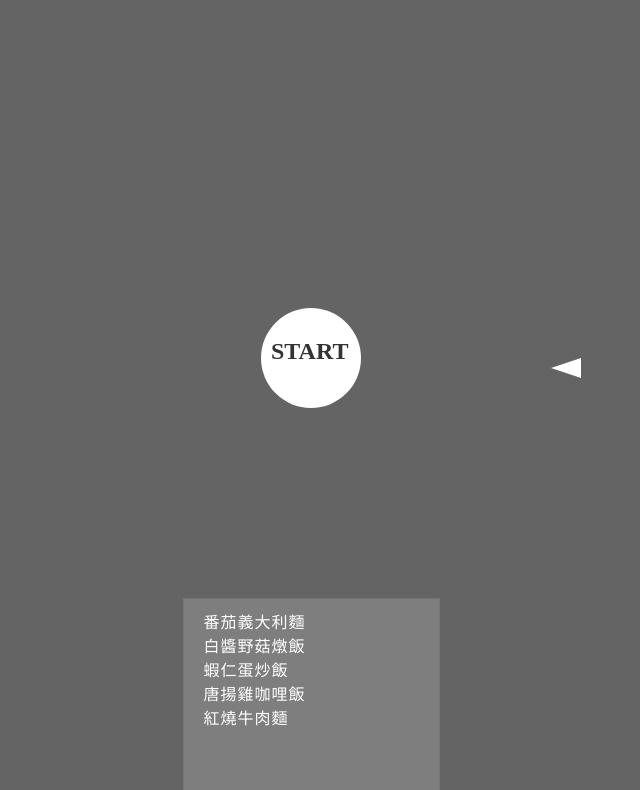
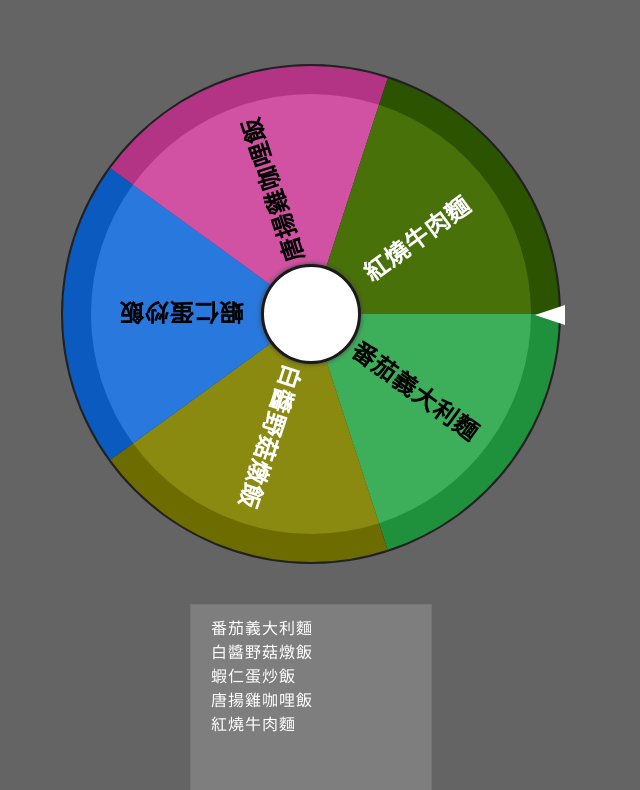
Before and after one commit to huachen8858/lunch-selector, a plain HTML site: page index.html in a window 1280 px wide. Shown: the part 99-889 px from the top of the page, without its empty margins (329-969 px from the left). Drawn offline with Linux system fonts and the light colour scheme.

Commit message:
轉動轉盤

```diff
--- a/index.html
+++ b/index.html
@@ -9,6 +9,7 @@
         margin: 0;
         padding: 0;
         box-sizing: border-box;
+        font-family: "Segoe UI", Tahoma, Geneva, Verdana, sans-serif;
       }
       body {
         background-color: #646464;
@@ -31,22 +32,24 @@
       .center-circle {
         width: 100px;
         height: 100px;
+        border: 3px solid hsl(0, 0%, 10%);
+        box-shadow: 0 0 5px #444444;
         border-radius: 60px;
         background-color: #fff;
         position: absolute;
-        top: 50%;
+        top: 40%;
         transform: translateY((-50%));
         text-align: center;
         cursor: pointer;
       }
-      .center-circle p {
-        color: #333;
-        font-size: 1.5rem;
+      /* .center-circle p {
+        color: #ff0000;
+        font-size: 18px;
         font-weight: bold;
         position: absolute;
-        top: 30px;
-        left: 10px;
-      }
+        top: 35px;
+        left: 20px;
+      } */
       .triangle {
         width: 0;
         height: 0;
@@ -54,9 +57,12 @@
         border-bottom: 10px solid transparent;
         border-right: 30px solid #fff;
         position: absolute;
-        top: 50%;
+        top: 40%;
         right: -220%;
         transform: translateY((-50%));
+      }
+      .canvas {
+        letter-spacing: 1px;
       }
       textarea {
         background-color: rgba(228, 228, 228, 0.2);
@@ -81,22 +87,23 @@
     <div class="wheel">
       <canvas class="canvas" id="canvas" width="500" height="500"></canvas>
       <div class="center-circle" onclick="spin()">
-        <p>START</p>
+        <!-- <p>START</p> -->
         <div class="triangle"></div>
       </div>
     </div>
-    <div class="inputArea">
+    <div class="inputArea" onchange="createWheel()">
       <textarea cols="20" rows="20">
 番茄義大利麵
 白醬野菇燉飯
 蝦仁蛋炒飯
 唐揚雞咖哩飯
-紅燒牛肉麵
-      </textarea>
+紅燒牛肉麵</textarea
+      >
     </div>
 
     <script>
-      // Utils:
+      // Utility functions:
+
       // 1.角度轉換弧度
       function toRad(deg) {
         return deg * (Math.PI / 180.0);
@@ -104,6 +111,24 @@
       // 2.生成指定範圍內的隨機整數
       function randomRange(min, max) {
         return Math.floor(Math.random() * (max - min + 1)) + min;
+      }
+
+      // 3.隨機顏色
+      function randomColor() {
+        r = Math.floor(Math.random() * 255);
+        g = Math.floor(Math.random() * 255);
+        b = Math.floor(Math.random() * 255);
+        return { r, g, b };
+      }
+
+      // 4.動畫緩和效果
+      function easeOutSine(x) {
+        return Math.sin((x * Math.PI) / 2);
+      }
+
+      // 5.兩數取百分比
+      function getPercent(input, min, max) {
+        return ((input - min) * 100) / (max - min) / 100;
       }
     </script>
 
@@ -117,6 +142,100 @@
       const centerY = height / 2;
       const radius = width / 2;
 
+      // 拿到輸入的午餐選項
+      let items = document
+        .getElementsByTagName("textarea")[0]
+        .value.split("\n");
+
+      let currentDeg = 0;
+      let step = 360 / items.length;
+      let colors = [];
+      for (let i = 0; i < items.length + 1; i++) {
+        colors.push(randomColor());
+      }
+
+      draw();
+
+      function draw() {
+        ctx.beginPath();
+        ctx.arc(centerX, centerY, radius, toRad(0), toRad(360));
+        ctx.fillStyle = `rgb(${33}, ${33}, ${33})`;
+        ctx.lineTo(centerX, centerY);
+        ctx.fill();
+
+        let startDeg = currentDeg;
+        for (let i = 0; i < items.length; i++, startDeg += step) {
+          let endDeg = startDeg + step;
+
+          color = colors[i];
+          let colorStyle = `rgb(${color.r}, ${color.g}, ${color.b})`;
+
+          ctx.beginPath();
+          rad = toRad(360 / step);
+          ctx.arc(centerX, centerY, radius - 2, toRad(startDeg), toRad(endDeg));
+          let colorStyle2 = `rgb(${color.r - 30}, ${color.g - 30}, ${
+            color.b - 30
+          })`;
+          ctx.fillStyle = colorStyle2;
+          ctx.lineTo(centerX, centerY);
+          ctx.fill();
+
+          ctx.beginPath();
+          rad = toRad(360 / step);
+          ctx.arc(
+            centerX,
+            centerY,
+            radius - 30,
+            toRad(startDeg),
+            toRad(endDeg)
+          );
+          ctx.fillStyle = colorStyle;
+          ctx.lineTo(centerX, centerY);
+          ctx.fill();
+
+          // draw text
+          ctx.save();
+          ctx.translate(centerX, centerY);
+          ctx.rotate(toRad((startDeg + endDeg) / 2));
+          ctx.textAlign = "center";
+          if (color.r > 150 || color.g > 150 || color.b > 150) {
+            ctx.fillStyle = "#000";
+          } else {
+            ctx.fillStyle = "#fff";
+          }
+          ctx.font = "bold 24px Segoe UI";
+          ctx.le;
+          ctx.fillText(items[i], 130, 10);
+          ctx.restore();
+        }
+      }
+
+      let speed = 0;
+      let maxRotation = randomRange(360 * 3, 360 * 6);
+      let pause = false;
+      function animate() {
+        if (pause) {
+          return;
+        }
+        speed = easeOutSine(getPercent(currentDeg, maxRotation, 0)) * 20;
+        if (speed < 0.01) {
+          speed = 0;
+          pause = true;
+        }
+        currentDeg += speed;
+        draw();
+        window.requestAnimationFrame(animate);
+      }
+
+      function spin() {
+        if (speed !== 0) {
+          return;
+        }
+        currentDeg = 0;
+        maxRotation = randomRange(360 * 3, 360 * 6);
+        pause = false;
+        window.requestAnimationFrame(animate);
+      }
     </script>
   </body>
 </html>
```
